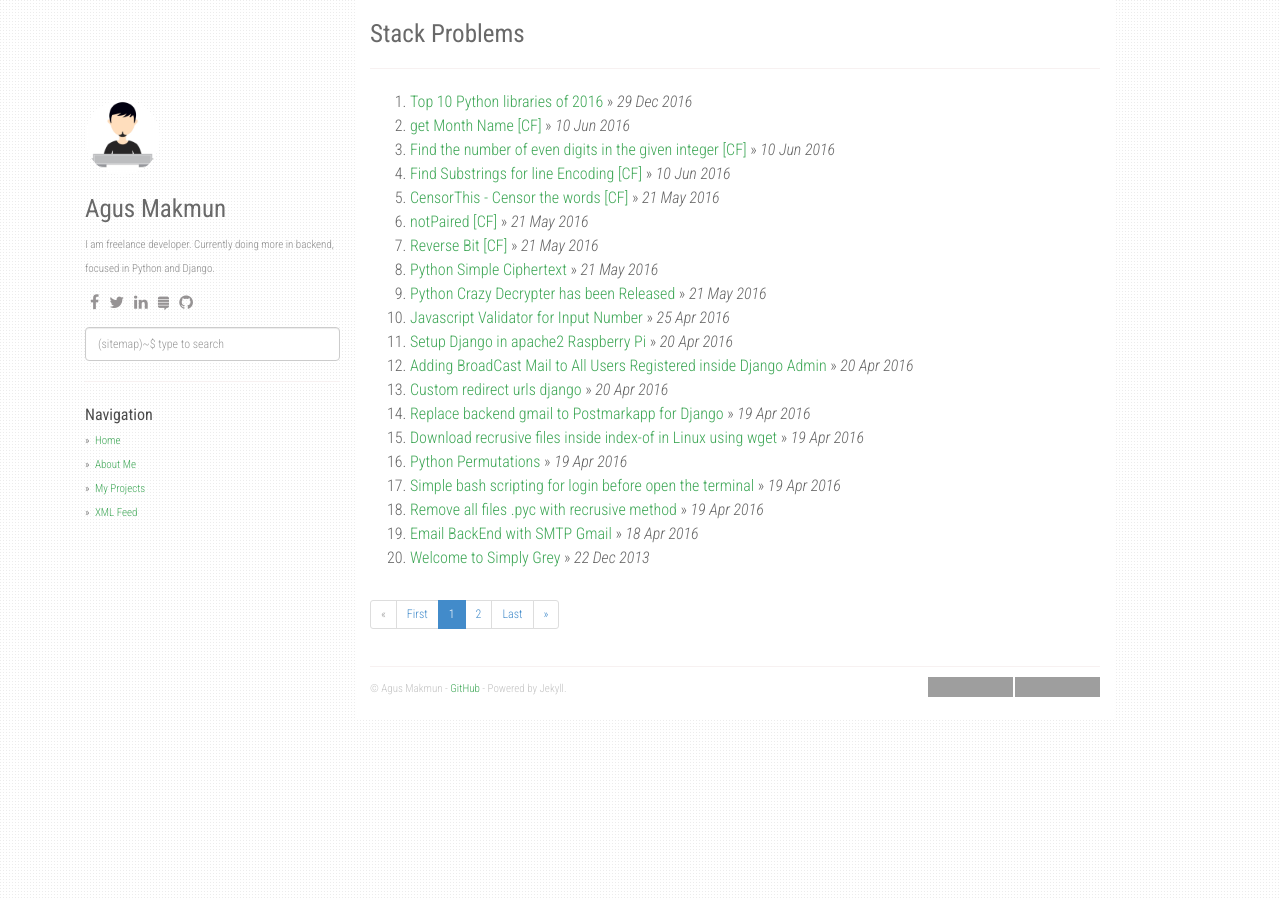
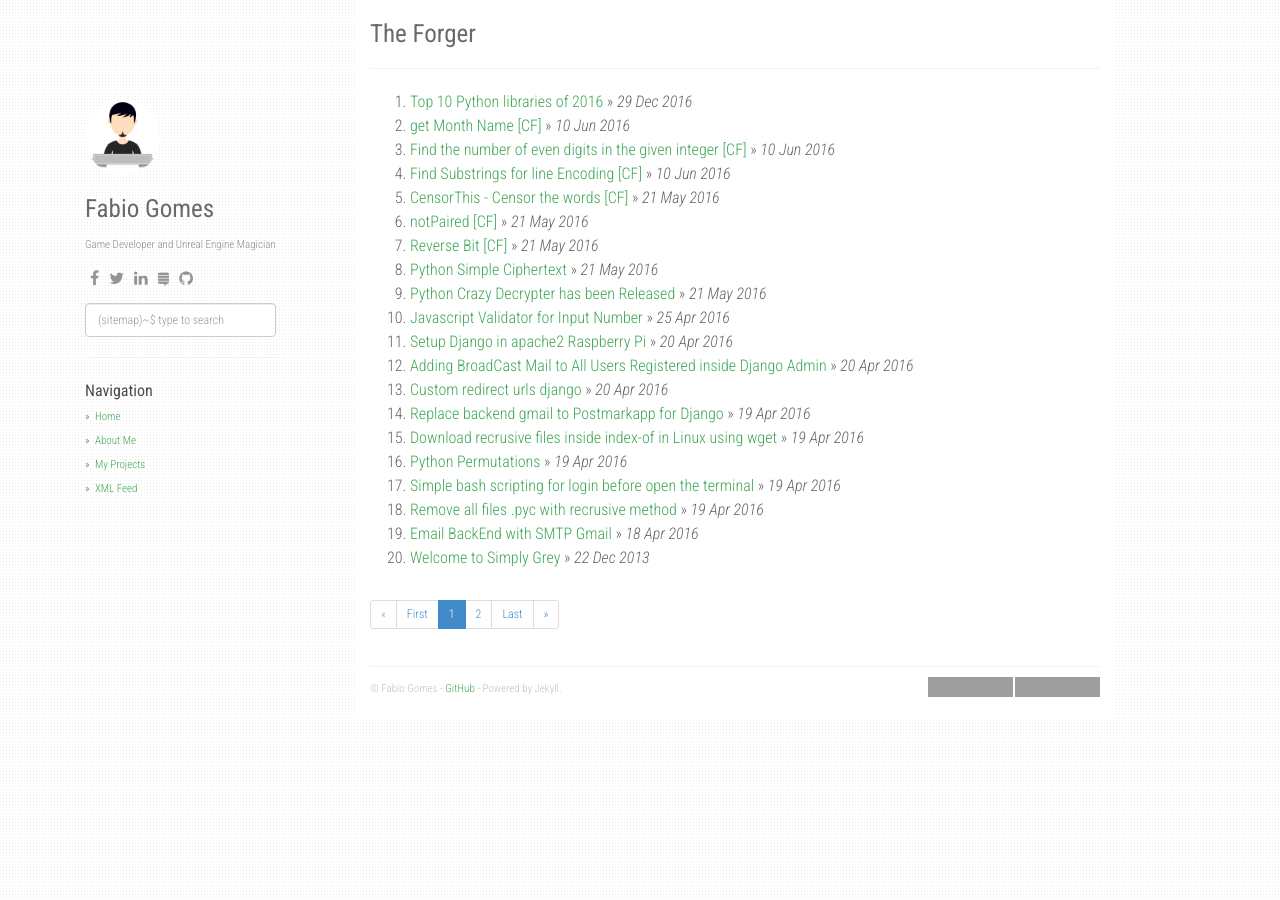
Before and after one commit to theforger/theforger.github.io, a Jekyll site: the page built from index.html, in a window 1280 px wide. Built offline with Jekyll 4.4.1, drawn with Linux system fonts in a browser that asks for light colours; nearby versions of some CDN libraries; the list of posts is cut into pages by our own code; grey boxes are pictures that could not be loaded.

Commit message:
Update _config.yml

```diff
--- a/_config.yml
+++ b/_config.yml
@@ -1,9 +1,9 @@
-title: Stack Problems
-description: My Personal Stack Problems
-author: Agus Makmun
-github: https://github.com/agusmakmun
-about: I am freelance developer. Currently doing more in backend, focused in Python and Django.
-disqus_shortname: stackproblems
+title: The Forger
+description: Working, working, working...
+author: Fabio Gomes
+github: https://github.com/theforger
+about: Game Developer and Unreal Engine Magician
+disqus_shortname: theforger
 google_analytics: UA-XXXXXXXX-Y
 avatar_url: /static/img/avatar.jpg
 
@@ -17,15 +17,15 @@
 
 social:
     - icon: fa-facebook
+      link: "https://facebook.com/evzcd/"
+    - icon: fa-twitter
       link: "#"
-    - icon: fa-twitter
-      link: "https://twitter.com/agusmakmun6"
     - icon: fa-linkedin
-      link: "https://www.linkedin.com/in/summonagus"
+      link: "https://www.linkedin.com/in/theforger/"
     - icon: fa-stack-exchange
       link: "#"
     - icon: fa-github
-      link: "https://github.com/agusmakmun"
+      link: "https://github.com/theforger/"
 
 share:
   twitter_username: agusmakmun6
```
